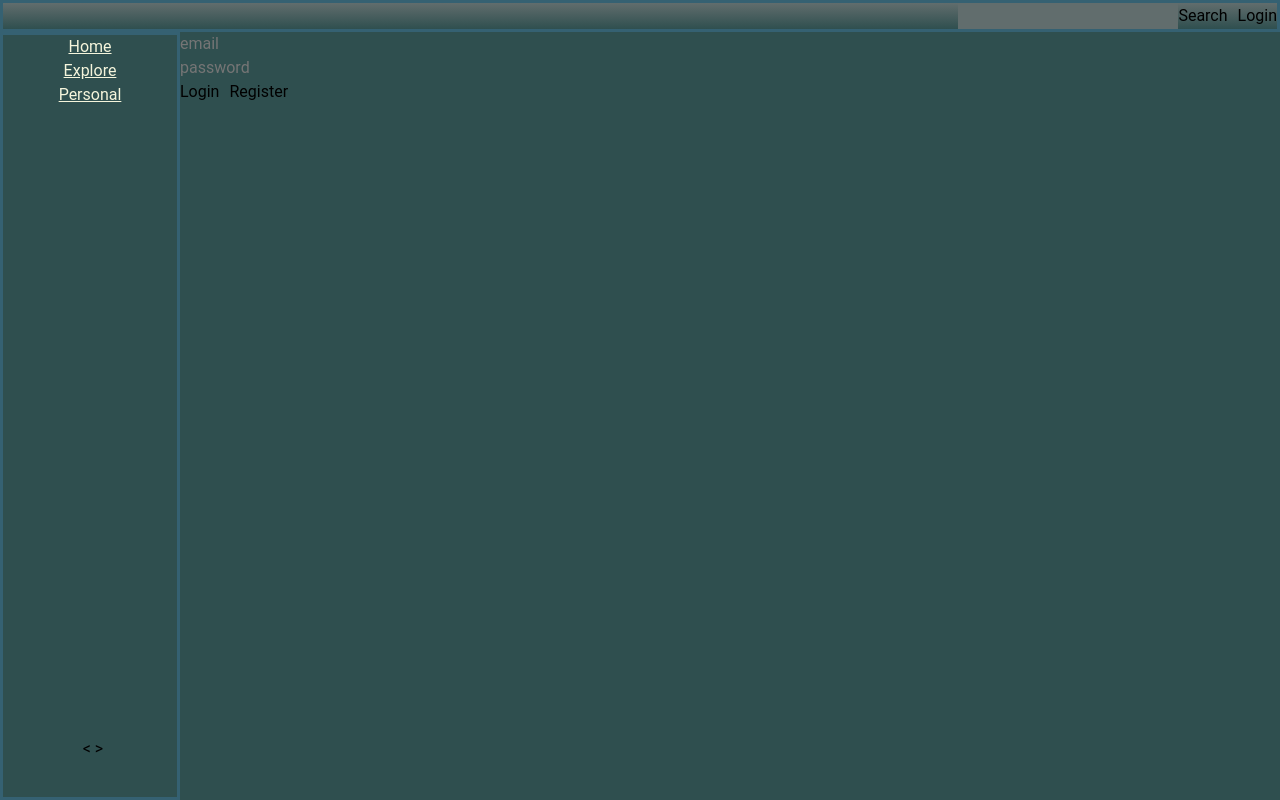
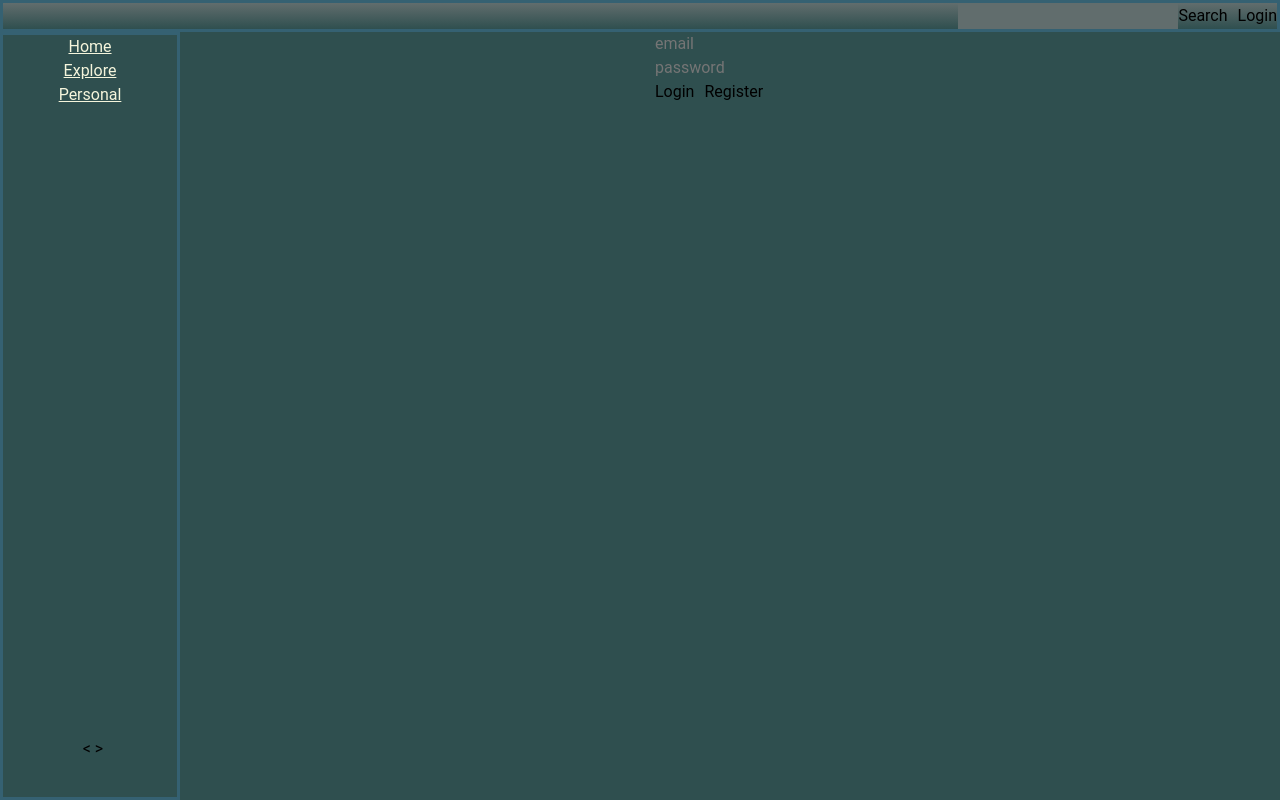
Before and after one commit to shonen-kele/PEVN-Web-Application-Client-Side, a Vue app: page /login in a window 1280 px wide. Built offline with nearby package versions, Linux system fonts and the light colour scheme.

Commit message:
aligned login view

```diff
--- a/src/App.vue
+++ b/src/App.vue
@@ -1,15 +1,20 @@
 <script setup>
   import HeaderComponent from  "./Components/HeaderComponent.vue";
   import SideBar from "./Components/SideBar.vue";
-  import {createRouterMatcher, RouterView, useRouter} from "vue-router";
+  import { RouterView} from "vue-router";
   import {sidebarWidth} from '@/states/sidebarWidth.js'
+  import {ref} from 'vue'
+
+  let routerViewWidth = ref(
+    `calc(100vw - ${sidebarWidth})`
+  )
 </script>
 
 <template>
   <HeaderComponent/>
   <div id="not-header">
     <SideBar/>
-    <div :style="{'margin-left':sidebarWidth}">
+    <div id="router-view-container">
       <RouterView/>
     </div>
   </div>
@@ -21,4 +26,9 @@
     flex-direction: row;
     height: 96vh;
   }
+  #router-view-container{
+    margin-left: v-bind(sidebarWidth);
+    transition: 0.3s ease;
+    width: calc(100vw - v-bind(sidebarWidth));
+  }
 </style>
--- a/src/Components/SideBar.vue
+++ b/src/Components/SideBar.vue
@@ -5,7 +5,7 @@
 </script>
 
 <template>
-  <div id="sidebar-container" v-bind:style="{width:sidebarWidth}">
+  <div id="sidebar-container" :style="{width:sidebarWidth}">
     <nav v-if="!collapsed">
       <RouterLink to="/">Home</RouterLink>
       <RouterLink to="/explore">Explore</RouterLink>
--- a/src/Components/Views/LoginView.vue
+++ b/src/Components/Views/LoginView.vue
@@ -75,6 +75,8 @@
         margin-top: 4vh;
         margin-left: auto;
         margin-right: auto;
+        height: 100px;
+        width: 150px;
     }
     .error{
         color:crimson;
```
